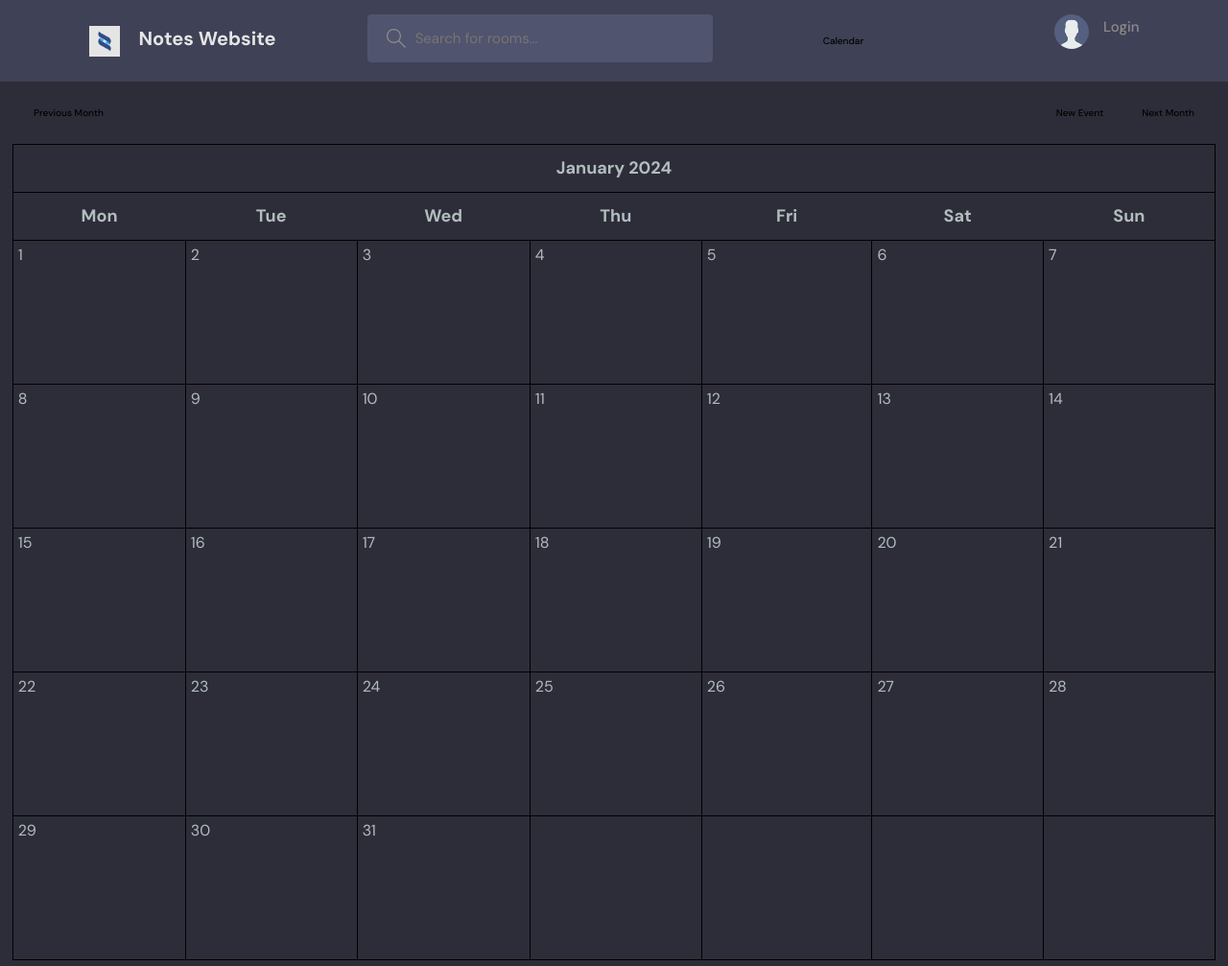
After one commit to Bo1ek/PJF_2_Bolek, a Django app: page /calendar/ in a window 1280 px wide. The commit adds this page. Shown: the whole page at 96% size. Run offline with Django 5.2, Linux system fonts and the light colour scheme; data comes from the database, SQL or seed files in the repository; both versions use the stored data as it was after the commit; some libraries are stand-ins or nearby versions.

Commit message:
Added Calendar

```diff
--- a/Notes/base/admin.py
+++ b/Notes/base/admin.py
@@ -2,8 +2,9 @@ from django.contrib import admin
 
 # Register your models here.
 
-from .models import Room, Topic, Message
+from .models import Room, Topic, Message, CalendarEvent
 
 admin.site.register(Room)
 admin.site.register(Topic)
 admin.site.register(Message)
+admin.site.register(CalendarEvent)
--- a/Notes/base/static/styles/style.css
+++ b/Notes/base/static/styles/style.css
@@ -1163,3 +1163,75 @@ a {
   color: var(--color-main);
   font-weight: 1.4rem;
 }
+
+.calendar {
+  width: 98%;
+  margin: auto;
+  font-size: 13px;
+}
+
+.calendar tr, .calendar td {
+  border: 1px solid black;
+}
+
+.calendar th {
+  padding: 10px;
+  text-align: center;
+  font-size: 18px;
+}
+
+.calendar td {
+  width: 200px;
+  height: 150px;
+  padding: 20px 0px 0px 5px;
+}
+
+.month {
+  font-size: 25px;
+}
+
+.date {
+  font-size: 16px;
+}
+
+ul {
+  height: 100%;
+  padding: 0px 5px 0px 20px;
+}
+
+
+a {
+  color: #17a2b8;
+}
+
+.left {
+  float: left;
+}
+
+.right {
+  float: right;
+}
+
+.btn {
+  outline: none;
+  color: black;
+  background-color: transparent;
+  box-shadow: 0 0 0 0;
+}
+
+.clearfix {
+  margin: 15px;
+}
+
+.form {
+  margin: auto;
+}
+
+.form input, .form select, .form textarea {
+  border-radius: 5px;
+  border: 1px solid #17a2b8;
+  outline: none;
+  background: none;
+  padding: 5px;
+  width: 100%;
+}
--- /dev/null
+++ b/Notes/base/templates/base/calendar.html
@@ -0,0 +1,10 @@
+{% extends 'main.html' %}
+
+{% block content %}
+<div class="clearfix">
+	<a class="btn btn-info left" href="{% url 'calendar' %}?{{ prev_month }}"> Previous Month </a>
+	<a class="btn btn-info right" href="{% url 'calendar' %}?{{ next_month }}"> Next Month </a>
+	<a class="btn btn-info right" href="{% url 'calendar_event_new' %}"> New Event </a>
+</div>
+{{ calendar }}
+{% endblock %}
--- a/Notes/base/templates/base/room.html
+++ b/Notes/base/templates/base/room.html
@@ -92,10 +92,13 @@
                 <pre>{{room.description}}</pre>
               </div>
               <span class="room__topics">{{room.topic}}</span>
+              {% if filename %}
               <form id="download" name="download" action="{% url 'room' room.id%}" method="GET">
                 <input type='hidden' name='filename' value="{{ filename }}">
+
                 <button class="btn" style="background-color: #3498db; color: #ffffff;"><i class="fa fa-download"></i> Download Attachment</button>
               </form>
+              {% endif %}
 
             </div>
             <div class="room__conversation">
--- a/Notes/base/urls.py
+++ b/Notes/base/urls.py
@@ -1,10 +1,14 @@
-from django.urls import path
+from django.urls import path, include
 from . import views
 
 urlpatterns = [
     path('login/', views.loginPage, name="login"),
     path('logout/', views.logoutUser, name="logout"),
     path('register/', views.registerPage, name="register"),
+
+    path('calendar/', views.CalendarView.as_view(), name='calendar'),
+    path('calendar_event/new/', views.calendar_event, name='calendar_event_new'),
+    path('calendar_event/edit/(<str:event_id>)/', views.calendar_event, name='calendar_event_edit'),
 
     path('', views.home, name="home"),
     path('room/<str:pk>', views.room, name="room"),
--- /dev/null
+++ b/Notes/base/utils.py
@@ -0,0 +1,37 @@
+from datetime import datetime, timedelta
+from calendar import HTMLCalendar
+from .models import CalendarEvent
+
+
+class Calendar(HTMLCalendar):
+    def __init__(self, year=None, month=None):
+        self.year = year
+        self.month = month
+        super(Calendar, self).__init__()
+
+    def formatday(self, day, events):
+        events_per_day = events.filter(start_time__day=day)
+        d = ''
+        for event in events_per_day:
+            d += f'<li> {event.get_html_url} </li>'
+
+
+        if day != 0:
+            return f"<td><span class='date'>{day}</span><ul> {d} </ul></td>"
+        return '<td></td>'
+
+    def formatweek(self, theweek, events):
+        week = ''
+        for d, weekday in theweek:
+            week += self.formatday(d, events)
+        return f'<tr> {week} </tr>'
+
+    def formatmonth(self, withyear=True):
+        events = CalendarEvent.objects.filter(start_time__year=self.year, start_time__month=self.month)
+
+        cal = f'<table border="0" cellpadding="0" cellspacing="0" class="calendar">\n'
+        cal += f'{self.formatmonthname(self.year, self.month, withyear=withyear)}\n'
+        cal += f'{self.formatweekheader()}\n'
+        for week in self.monthdays2calendar(self.year, self.month):
+            cal += f'{self.formatweek(week, events)}\n'
+        return cal
--- a/Notes/base/views.py
+++ b/Notes/base/views.py
@@ -1,17 +1,23 @@
 import os
+import calendar
+from datetime import date, datetime, timedelta
+
+
+from .utils import Calendar
 
 import django.core.files.uploadedfile
-from django.shortcuts import render, redirect
-from django.http import FileResponse, HttpResponse
+from django.shortcuts import render, redirect, get_object_or_404, reverse
+from django.http import FileResponse, HttpResponse, HttpResponseRedirect
 from django.contrib.auth.models import User
 from django.contrib.auth.decorators import login_required
 from django.contrib.auth import authenticate, login, logout
 from django.contrib.auth.forms import UserCreationForm
 from django.contrib import messages
-from .models import Room, Topic, Message
-from .forms import RoomForm, UserForm
+from .models import Room, Topic, Message, CalendarEvent
+from .forms import RoomForm, UserForm, CalendarEventForm
 from django.db.models import Q
-
+from django.utils.safestring import mark_safe
+from django.views import generic
 
 
 def loginPage(request):
@@ -98,10 +104,10 @@ def room(request, pk):
             response['Content-Disposition'] = 'attachment; filename=' + os.path.basename(file_path)
             return response
 
-    if '/' in room.file.name:
-        room_file_name = room.file.name.split('/')
+    if room.file.name:
+        room_file_name = room.file.name.split('/')[1]
     else:
-        room_file_name = room.file.name
+        room_file_name = ''
 
     context = {'room': room,'room_messages': room_messages, 'participants': participants, 'filename': room_file_name}
     return render(request, 'base/room.html',context)
@@ -200,3 +206,54 @@ def updateUser(request):
             return redirect('user-profile', pk=user.id)
     context = {'form': form}
     return render(request, 'base/update-user.html', context)
+
+
+class CalendarView(generic.ListView):
+    model = CalendarEvent
+    template_name = 'base/calendar.html'
+
+    def get_context_data(self, **kwargs):
+        context = super().get_context_data(**kwargs)
+
+        # use today's date for the calendar
+        d = get_date(self.request.GET.get('month', None))
+        cal = Calendar(d.year, d.month)
+        html_cal = cal.formatmonth(withyear=True)
+        context['calendar'] = mark_safe(html_cal)
+        context['prev_month'] = prev_month(d)
+        context['next_month'] = next_month(d)
+        return context
+
+def get_date(req_month):
+    if req_month:
+        year, month = (int(x) for x in req_month.split('-'))
+        return date(year, month, day=1)
+    return datetime.today()
+
+def prev_month(d):
+    first = d.replace(day=1)
+    prev_month = first - timedelta(days=1)
+    month = 'month=' + str(prev_month.year) + '-' + str(prev_month.month)
+    return month
+
+def next_month(d):
+    days_in_month = calendar.monthrange(d.year, d.month)[1]
+    last = d.replace(day=days_in_month)
+    next_month = last + timedelta(days=1)
+    month = 'month=' + str(next_month.year) + '-' + str(next_month.month)
+    return month
+
+
+@login_required(login_url='/login')
+def calendar_event(request, event_id=None):
+    instance = CalendarEvent()
+    if event_id:
+        instance = get_object_or_404(CalendarEvent, pk=event_id)
+    else:
+        instance = CalendarEvent()
+
+    form = CalendarEventForm(request.POST or None, instance=instance)
+    if request.POST and form.is_valid():
+        form.save()
+        return HttpResponseRedirect(reverse('calendar'))
+    return render(request, 'base/calendar_event.html', {'form': form})
--- a/Notes/templates/main.html
+++ b/Notes/templates/main.html
@@ -4,8 +4,10 @@
   <head>
     <meta charset="UTF-8" />
     <meta http-equiv="X-UA-Compatible" content="IE=edge" />
-    <meta name="viewport" content="width=device-width, initial-scale=1.0" />
+    <meta name="viewport" content="width=device-width, initial-scale=1.0 shrink-to-fit=no" />
     <link rel="shortcut icon" href="assets/favicon.ico" type="image/x-icon" />
+    <link rel="stylesheet" href="https://maxcdn.bootstrapcdn.com/bootstrap/4.0.0/css/bootstrap.min.css">
+    <link rel="stylesheet" href="https://use.fontawesome.com/releases/v5.0.10/css/all.css">
     <link rel="stylesheet" href="{% static 'styles/style.css' %}" />
     <title>Notes app</title>
   </head>
@@ -27,5 +29,12 @@
     {% endblock %}
 
     <script src="{% static 'js/script.js' %}"></script>
+    <script src="https://code.jquery.com/jquery-3.2.1.slim.min.js" integrity="sha384-KJ3o2DKtIkvYIK3UENzmM7KCkRr/rE9/Qpg6aAZGJwFDMVNA/GpGFF93hXpG5KkN"
+    crossorigin="anonymous"></script>
+    <script src="https://cdnjs.cloudflare.com/ajax/libs/popper.js/1.12.9/umd/popper.min.js" integrity="sha384-ApNbgh9B+Y1QKtv3Rn7W3mgPxhU9K/ScQsAP7hUibX39j7fakFPskvXusvfa0b4Q"
+    crossorigin="anonymous"></script>
+    <script src="https://maxcdn.bootstrapcdn.com/bootstrap/4.0.0/js/bootstrap.min.js" integrity="sha384-JZR6Spejh4U02d8jOt6vLEHfe/JQGiRRSQQxSfFWpi1MquVdAyjUar5+76PVCmYl"
+    crossorigin="anonymous"></script>
+
   </body>
 </html>
--- a/Notes/templates/navbar.html
+++ b/Notes/templates/navbar.html
@@ -16,6 +16,10 @@
           <input name="q" placeholder="Search for rooms..." />
         </label>
       </form>
+
+    <button onclick="location.href = {% url 'calendar' %}" id="calendar" class="btn btn--main" >Calendar</button>
+
+
       <nav class="header__menu">
 
         {% if request.user.is_authenticated %}
--- /dev/null
+++ b/Notes/uploaded_files/s.txt
@@ -0,0 +1,3 @@
+250 x 2 (pon, czw)
+0.5 EoD
+150mg EoD
```
Also changed, not shown: Notes/base/forms.py (+18 -2 lines), Notes/base/models.py (+13 -0 lines), Notes/base/templates/base/calendar_event.html (added, +19 -0 lines), Notes/base/migrations/0005_calendarevent_room_file.py (added), Notes/db.sqlite3, 2 other files.
